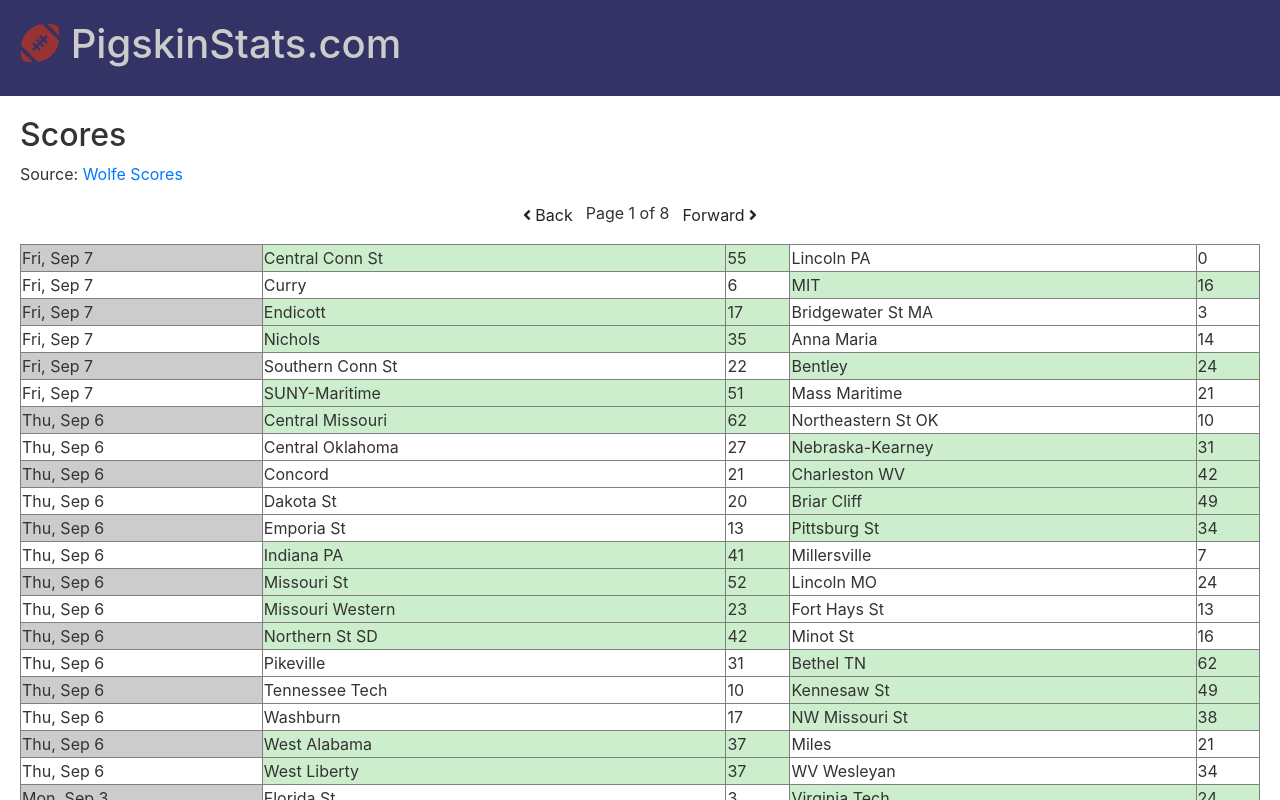
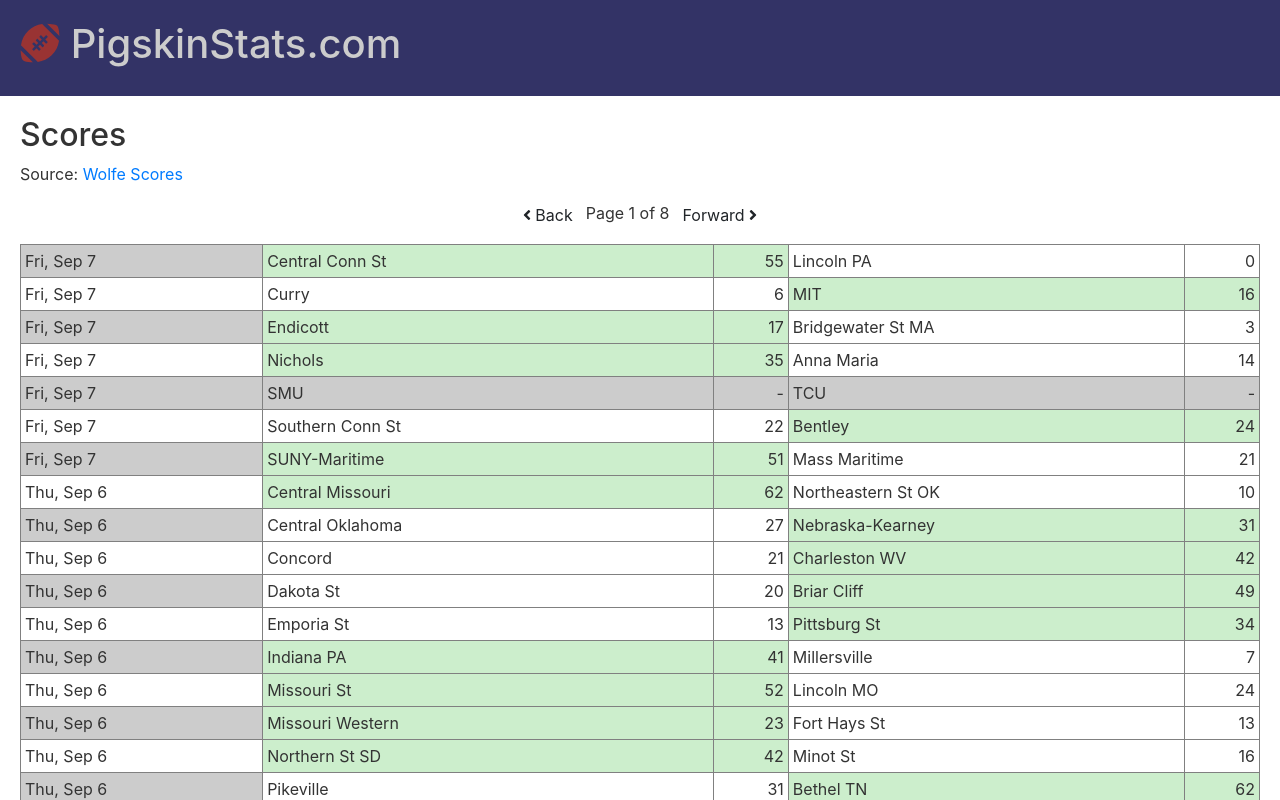
Before and after one commit to pigskinstats/src, a Vue app: page / in a window 1280 px wide. Shown: the top 800 px of the page. Built offline with nearby package versions, Linux system fonts and the light colour scheme.

Commit message:
Handle games with unreported scores

```diff
--- a/src/components/WolfeScores.vue
+++ b/src/components/WolfeScores.vue
@@ -11,9 +11,9 @@
       <tr v-for="game in games.items">
         <td>{{ game.date.toString() }}</td>
         <td :class="teamStyle(game.homeTeam, game.awayTeam)">{{ game.homeTeam.name }}</td>
-        <td :class="teamStyle(game.homeTeam, game.awayTeam)">{{ game.homeTeam.score }}</td>
+        <td :class="teamStyle(game.homeTeam, game.awayTeam)" class="number">{{ nullOr(game.homeTeam.score, '-') }}</td>
         <td :class="teamStyle(game.awayTeam, game.homeTeam)">{{ game.awayTeam.name }}</td>
-        <td :class="teamStyle(game.awayTeam, game.homeTeam)">{{ game.awayTeam.score }}</td>
+        <td :class="teamStyle(game.awayTeam, game.homeTeam)" class="number">{{ nullOr(game.awayTeam.score, '-') }}</td>
       </tr>
     </table>
     <div class="text-danger" v-if="error"><b>Error:</b> {{ error }}</div>
@@ -21,15 +21,17 @@
 </template>
 
 <script>
-import api from '../modules/api';
-import parser from '../modules/wolfe-parser';
-import { Paginator } from '../modules/pagination';
+import api from '@/modules/api';
+import parser from '@/modules/wolfe-parser';
+import { nullOr } from '@/modules/util';
+import { Paginator } from '@/modules/pagination';
 
 export default {
   data: () => {
     const result = {
       games: new Paginator([]),
       error: '',
+      nullOr: nullOr,
       teamStyle: (currentTeam, otherTeam) => {
         if(currentTeam.score > otherTeam.score) {
           return { 'winner': true };
@@ -64,6 +66,14 @@ export default {
   background-color: #ccc;
 }
 
+.score-table tr td {
+  padding: 4px;
+}
+
+.number {
+  text-align: right;
+}
+
 .winner {
   background-color: #cec;
 }
--- /dev/null
+++ b/src/modules/util.js
@@ -0,0 +1,10 @@
+'use strict';
+
+export function tryNumber(value) {
+  const result = Number(value);
+  return isNaN(result) ? null : result;
+}
+
+export function nullOr(value, defaultValue) {
+  return value !== null ? value : defaultValue;
+}
--- a/src/modules/wolfe-parser.js
+++ b/src/modules/wolfe-parser.js
@@ -1,6 +1,7 @@
 import { GameDate } from './game-date';
+import { tryNumber } from './util';
 
-const parseRegex = /^(\d+\-[A-Za-z]+\-\d+)\s+(.+?)\s\s+(\d+)\s+(.+?)\s\s+(\d+)/;
+const parseRegex = /^(\d+\-[A-Za-z]+\-\d+)\s+(.+?)\s\s+([^\s]+)\s+(.+?)\s\s+([^\s]+)/;
 
 function parseLine(line) {
   const parsed = parseRegex.exec(line);
@@ -10,11 +11,11 @@ function parseLine(line) {
       date: GameDate.fromWolfeDate(parsed[1]),
       awayTeam: {
         name: parsed[2],
-        score: Number(parsed[3])
+        score: tryNumber(parsed[3])
       },
       homeTeam: {
         name: parsed[4],
-        score: Number(parsed[5])
+        score: tryNumber(parsed[5])
       },
     };
   } catch(e) {
```
